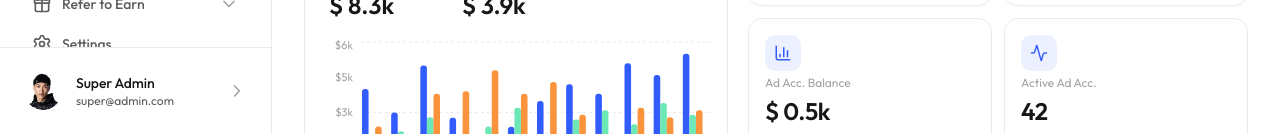
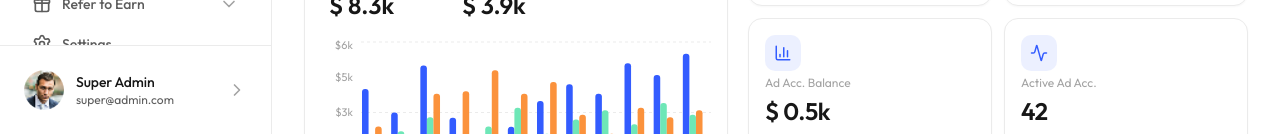
Before and after one commit to tmsakil19/salaf, a Next.js app: page /clients/1 in a window 1280 px wide. Shown: the part 666-800 px from the top of the page. Built offline with nearby package versions, Linux system fonts and the light colour scheme.

Commit message:
feat: update dashboard metadata and change user image in sidebar

```diff
--- a/src/app/layout.tsx
+++ b/src/app/layout.tsx
@@ -11,8 +11,8 @@ const outfit = Outfit({
 });
 
 export const metadata: Metadata = {
-  title: "qCommerz - Client Management",
-  description: "qCommerz client management dashboard",
+  title: "Salaf Dashboard",
+  description: "A modern dashboard for managing clients, projects, and tasks efficiently.",
 };
 
 export default function RootLayout({
--- a/src/components/layout/Sidebar.tsx
+++ b/src/components/layout/Sidebar.tsx
@@ -107,7 +107,7 @@ function SidebarContent({ collapsed, onToggle }: { collapsed: boolean; onToggle:
           collapsed && "justify-center px-0"
         )}>
           <Image
-            src="/images/user2.png"
+            src="/images/user1.png"
             alt="Super Admin"
             width={40}
             height={40}
--- /dev/null
+++ b/src/global.d.ts
@@ -0,0 +1 @@
+declare module "*.css";
```
